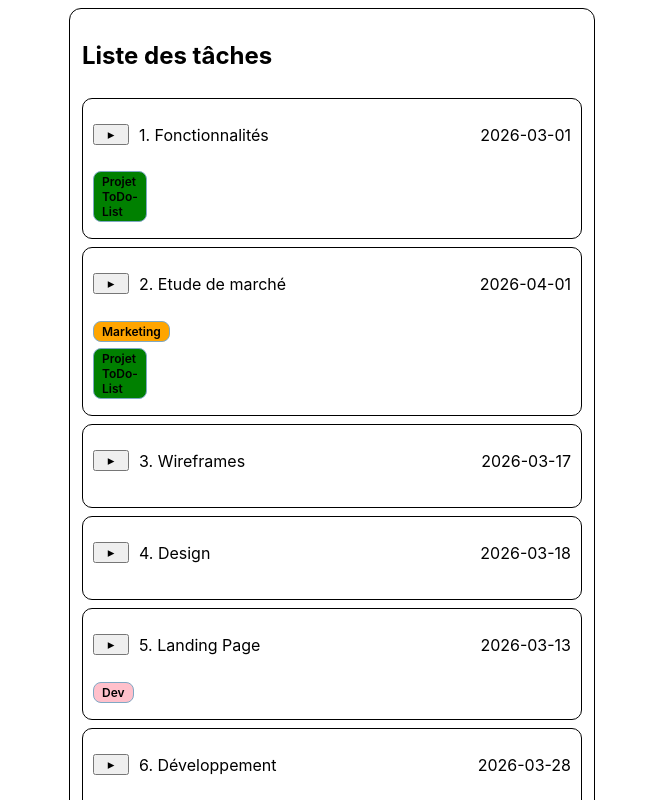
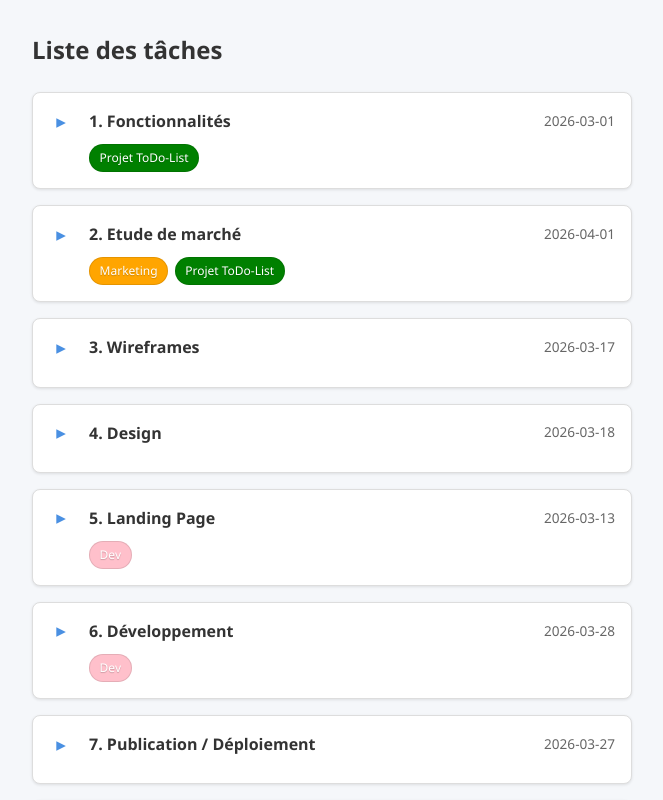
Before and after one commit to Mohamed-AmineHaddad/react-to-do-app, a React (Create React App) app: page / in a window 1280 px wide. Shown: the top 800 px of the page, without its empty margins (308-971 px from the left). Built offline with nearby package versions, Linux system fonts and the light colour scheme.

Commit message:
Meilleur style CSS

```diff
--- a/src/App.css
+++ b/src/App.css
@@ -1,3 +1,28 @@
+:root {
+  --primary: #4a90e2;
+  --bg: #f5f7fa;
+  --text: #333;
+  --card-bg: #fff;
+  --border: #ddd;
+  --radius: 8px;
+  --spacing: 1rem;
+}
+
+* {
+  box-sizing: border-box;
+  margin: 0;
+  padding: 0;
+}
+
 body {
-    font-family: -apple-system, BlinkMacSystemFont, "Segoe UI", Roboto, Helvetica, Arial, sans-serif, "AppleColor Emoji", "Segoe UI Emoji", "Segoe UI Symbol";
+  font-family: 'Segoe UI', Tahoma, Geneva, Verdana, sans-serif;
+  background-color: var(--bg);
+  color: var(--text);
+  line-height: 1.5;
+  padding: 2rem 1rem;
 }
+
+.app-container {
+  max-width: 600px;
+  margin: 0 auto;
+}
--- a/src/App.jsx
+++ b/src/App.jsx
@@ -3,8 +3,8 @@ import List from "./components/List/List";
 
 export default function App() {
     return (
-        < >
+        <div className="app-container">
             <List></List>
-        </>
+        </div>
     );
 }
--- a/src/components/Folder/Folder.css
+++ b/src/components/Folder/Folder.css
@@ -1,11 +1,11 @@
 .folder-tag {
-	display: inline-block;
-	padding: 2px 8px;
-	margin-right: 6px;
-	margin-bottom: 6px;
-	border: 1px solid #7fa8c4;
-	border-radius: 8px;
-	font-size: 12px;
-	font-weight: 600;
-	background-color: #eaf6ff;
+  font-size: 0.75rem;
+  padding: 0.25rem 0.6rem;
+  border-radius: 20px;
+  color: white;
+  font-weight: 500;
+  text-shadow: 0 1px 1px rgba(0,0,0,0.2);
+  display: inline-block;
+  white-space: nowrap;
+  border: 1px solid rgba(0,0,0,0.1);
 }
--- a/src/components/List/List.css
+++ b/src/components/List/List.css
@@ -1,10 +1,11 @@
 .task-list {
-    display: flex;
-    flex-direction: column;
-    gap: 8px;
-    width: 500px;
-    margin: auto;
-    padding: 12px;
-    border: 1px solid;
-    border-radius: 12px;
+  display: flex;
+  flex-direction: column;
+  gap: 1rem;
 }
+
+.task-list h2 {
+  font-size: 1.5rem;
+  font-weight: 600;
+  margin-bottom: 0.5rem;
+}
--- a/src/components/Task/Task.css
+++ b/src/components/Task/Task.css
@@ -1,9 +1,59 @@
 .task {
-    display: grid;
-    grid-template-columns: 36px 1fr auto;
-    align-items: center;
-    gap: 10px;
-    padding: 10px;
-    border: 1px solid;
-    border-radius: 10px;
+  background: var(--card-bg);
+  border: 1px solid var(--border);
+  border-radius: var(--radius);
+  padding: var(--spacing);
+  display: grid;
+  grid-template-columns: auto 1fr auto;
+  align-items: center;
+  gap: 0.5rem 1rem;
+  box-shadow: 0 1px 3px rgba(0,0,0,0.1);
+  transition: box-shadow 0.2s;
 }
+
+.task:hover {
+  box-shadow: 0 4px 6px rgba(0,0,0,0.1);
+}
+
+.toggle-task-details-btn {
+  background: none;
+  border: none;
+  cursor: pointer;
+  font-size: 1.2rem;
+  color: var(--primary);
+  display: flex;
+  align-items: center;
+  justify-content: center;
+  width: 24px;
+  height: 24px;
+}
+
+.task-title {
+    font-weight: 600;
+}
+
+.task-date {
+    font-size: 0.85rem;
+    color: #666;
+}
+
+.task-folders {
+  grid-column: 2 / 4;
+  display: flex;
+  gap: 0.4rem;
+  flex-wrap: wrap;
+  padding-top: 0.2rem;
+}
+
+.task-details {
+  grid-column: 1 / 4;
+  padding-top: 0.5rem;
+  margin-top: 0.5rem;
+  border-top: 1px solid var(--border);
+  font-size: 0.9rem;
+  color: #444;
+}
+
+p {
+  margin: 0;
+}
--- a/src/components/Task/Task.jsx
+++ b/src/components/Task/Task.jsx
@@ -16,8 +16,8 @@ export default function Task(props) {
             <button className="toggle-task-details-btn" onClick={toggleTaskDetails}>
                 {expanding ? '▾' : '▸'}
             </button>
-            <p>{props.task.title}</p>
-            <p>{props.task.date_echeance}</p>
+            <p className="task-title">{props.task.title}</p>
+            <p className="task-date">{props.task.date_echeance}</p>
 
             <div className="task-folders">
                 {visibleFolders.map(folder => (
--- a/src/data.json
+++ b/src/data.json
@@ -111,7 +111,7 @@
             "id": 203,
             "title": "Autre",
             "description": "",
-            "color": "bluesky",
+            "color": "deepskyblue",
             "icon": ""
         },
         {
```
